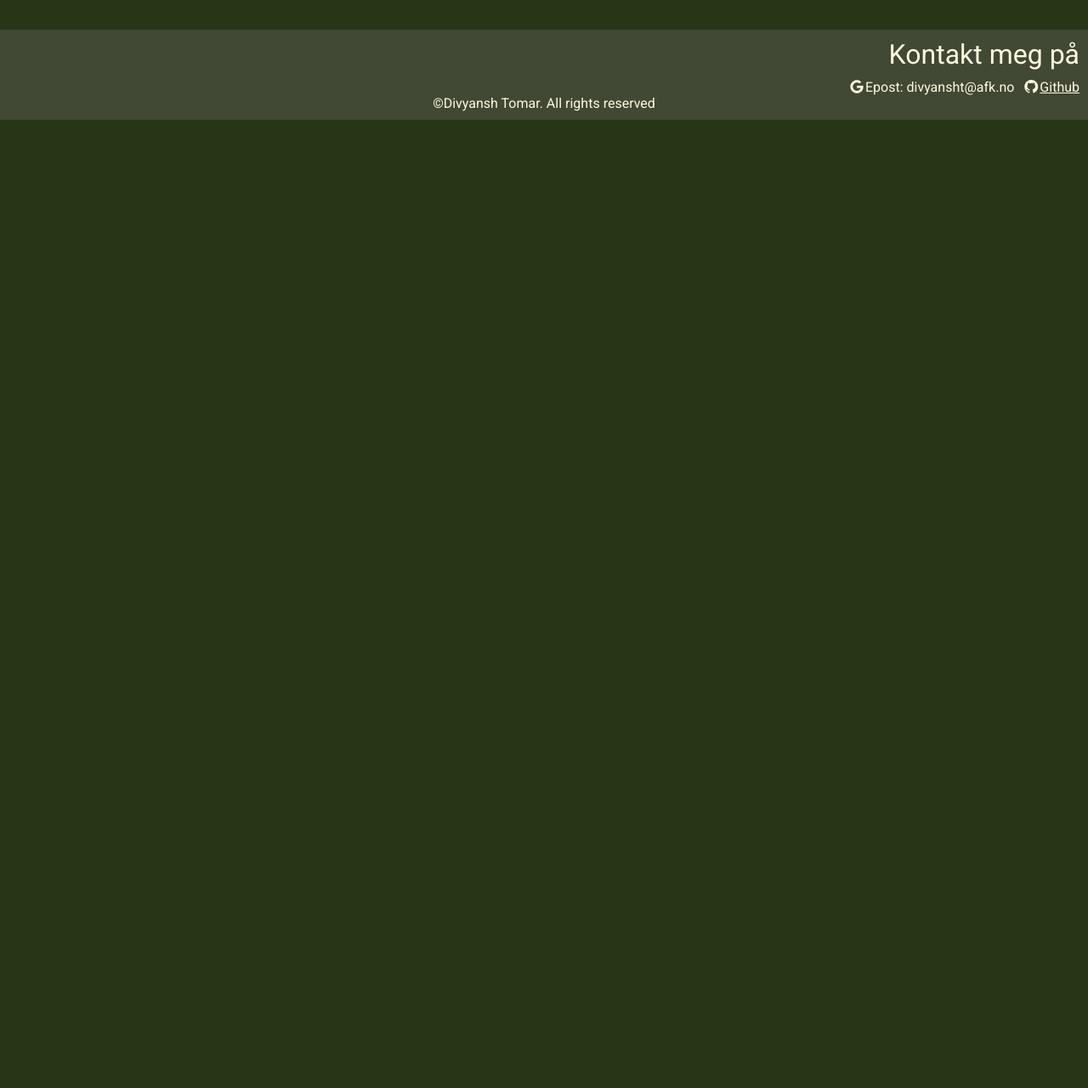
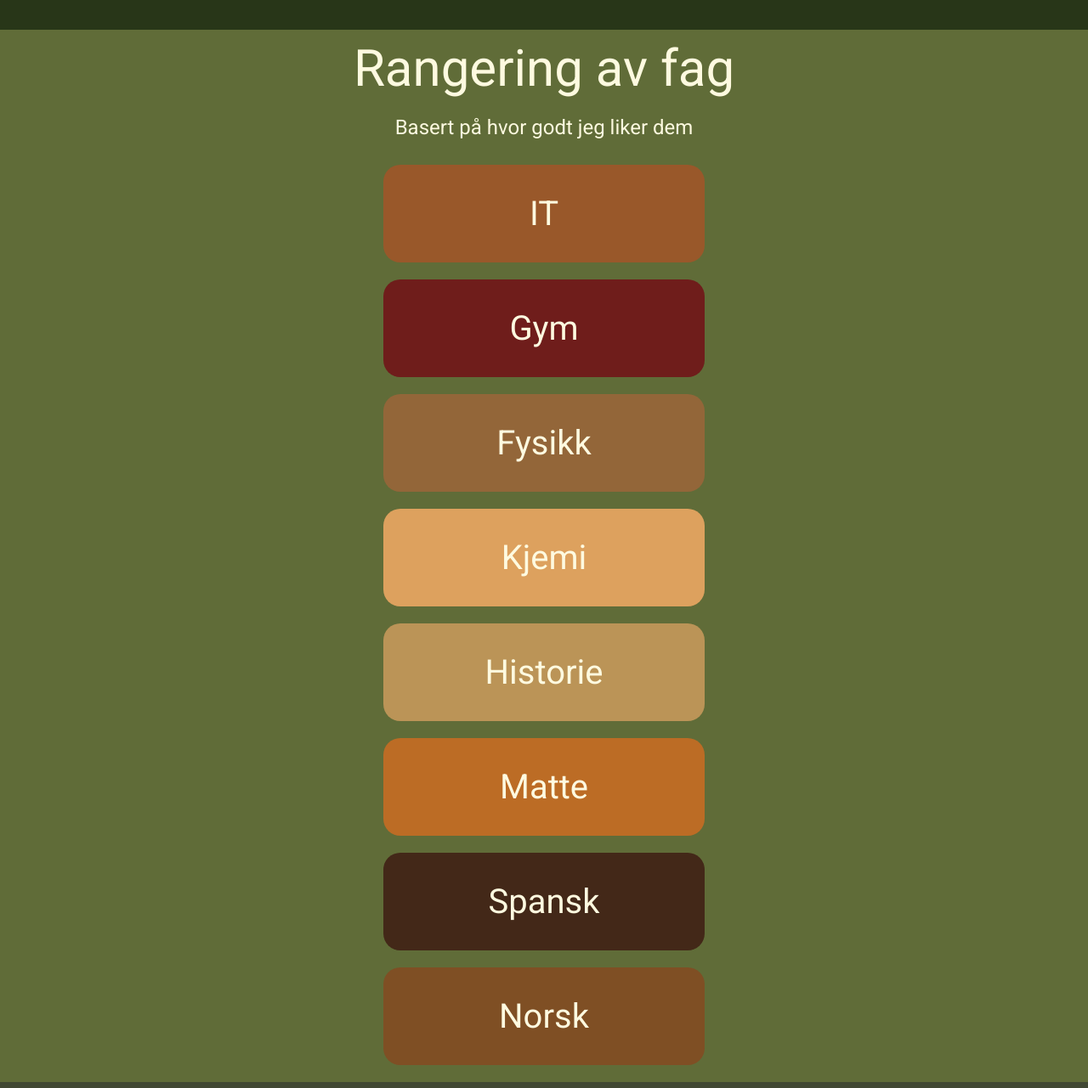
Before and after one commit to someoneforus/Meg-selv, a plain HTML site: page timeplan.html in a window 1280 px wide. Shown: the part 760-2041 px from the top of the page at 85% size. Before the commit the page ends 901 px from the top, so only its background shows below. Drawn offline with Linux system fonts and the light colour scheme.

Commit message:
Add subject ranking section to timeplan page
Introduced a new 'Rangering av fag' section in timeplan.html to display a ranked list of subjects. Added corresponding styles in style.css for the ranking section and subject cards, and made layout adjustments for better responsiveness and visual hierarchy.

```diff
--- a/style.css
+++ b/style.css
@@ -114,7 +114,7 @@
     }
 
     .info img {
-        width: auto;
+        width: 250px;
         height: 500px;
     }
 
@@ -152,8 +152,8 @@
         border-radius: 25px;
         font-size: 30px;
         padding: 20px;
-        width: 600px;
-        margin: 30px auto;
+        width: 90%;
+        margin: 20px auto;
     }
 
     .tekst1 *,
@@ -228,6 +228,7 @@
         position: relative;
         height: 500px;
         padding: 20px;
+        gap: 20px;
     }
 
     .fam-card {
@@ -237,6 +238,7 @@
         text-align: center;
         position: absolute;
         transition: all 1s ease;
+        z-index: 1;
     }
 
     .fam-card img {
@@ -258,8 +260,9 @@
         transform: translateX(30px) rotate(5deg);
     }
 
+
     .fam-container:hover .fam-card:nth-child(1) {
-        transform: translateX(-450px) rotate(0deg);
+        transform: translateX(-300px) rotate(0deg);
     }
 
     .fam-container:hover .fam-card:nth-child(2) {
@@ -267,12 +270,26 @@
     }
 
     .fam-container:hover .fam-card:nth-child(3) {
-        transform: translateX(450px) rotate(0deg);
+        transform: translateX(300px) rotate(0deg);
+    }
+
+
+    .fam-card:nth-child(1) {
+        transform: translateX(-20px) rotate(-5deg);
+    }
+
+    .fam-card:nth-child(2) {
+        transform: translateX(0px) rotate(0deg);
+    }
+
+    .fam-card:nth-child(3) {
+        transform: translateX(20px) rotate(5deg);
     }
 
     .fam-card:hover {
         transition: 0.8s;
         scale: 1.2;
+        z-index: 2;
     }
 
     @media (max-width: 900px) {
@@ -412,6 +429,84 @@
     .klassens-time {
         background-color: rgb(166, 138, 100);
     }
+
+    .ranking {
+        background-color: rgb(96, 108, 56);
+        color: rgb(254, 250, 224);
+    }
+
+    .ranking h1,
+    .ranking h2 {
+        text-align: center;
+        padding: 10px;
+    }
+
+    .ranking h1{
+        font-size: 60px;
+    }
+
+    .fag-container {
+        display: flex;
+        align-items: center;
+        flex-direction: column;
+        padding: 10px;
+    }
+
+    .fag-container>* {
+        text-align: center;
+        height: 75px;
+        padding: 20px 0px;
+    }
+
+    .fag-container>div{
+        border-radius: 20px;
+        font-size: 40px;
+        margin: 10px;
+        display: flex;
+        justify-content: center;
+        align-items: center;
+    }
+
+    .fag-container>div:nth-child(1) {
+        width: 30%;
+        background-color: rgb(153, 88, 42);
+    }
+
+    .fag-container>div:nth-child(2) {
+        width: 30%;
+        background-color: rgb(111, 29, 27);
+    }
+
+    .fag-container>div:nth-child(3) {
+        width: 30%;
+        background-color: rgb(147, 102, 57);
+    }
+
+    .fag-container>div:nth-child(4) {
+        width: 30%;
+        background-color: rgb(221, 161, 94);
+    }
+
+    .fag-container>div:nth-child(5) {
+        width: 30%;
+        background-color: rgb(187, 148, 87);
+    }
+
+    .fag-container>div:nth-child(6) {
+        width: 30%;
+        background-color: rgb(188, 108, 37);
+    }
+
+    .fag-container>div:nth-child(7) {
+        width: 30%;
+        background-color: rgb(67, 40, 24);
+    }
+
+    .fag-container>div:nth-child(8) {
+        width: 30%;
+        background-color: rgb(127, 79, 36);
+    }
+
 
     @media(width<900px) {
         .timeplan {
--- a/timeplan.html
+++ b/timeplan.html
@@ -96,6 +96,21 @@
         </tbody>
     </table>
 
+    <section class="ranking">
+        <h1>Rangering av fag</h1>
+        <h2>Basert på hvor godt jeg liker dem</h2>
+        <div class="fag-container">
+            <div class="fag-card1">IT</div>
+            <div class="fag-card2">Gym</div>
+            <div class="fag-card3">Fysikk</div>
+            <div class="fag-card4">Kjemi</div>
+            <div class="fag-card5">Historie</div>
+            <div class="fag-card6">Matte</div>
+            <div class="fag-card7">Spansk</div>
+            <div class="fag-card8">Norsk</div>
+        </div>
+    </section>
+
     <footer>
         <h1>Kontakt meg på</h1>
         <ul>
```
